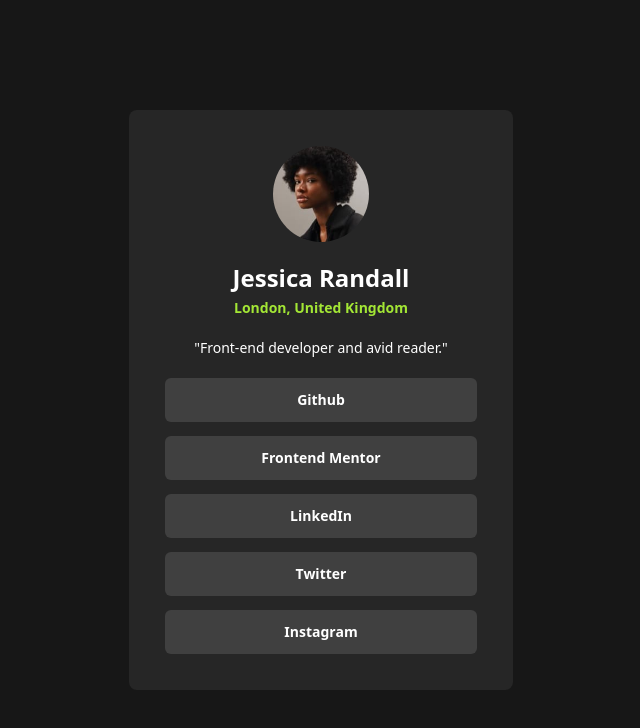
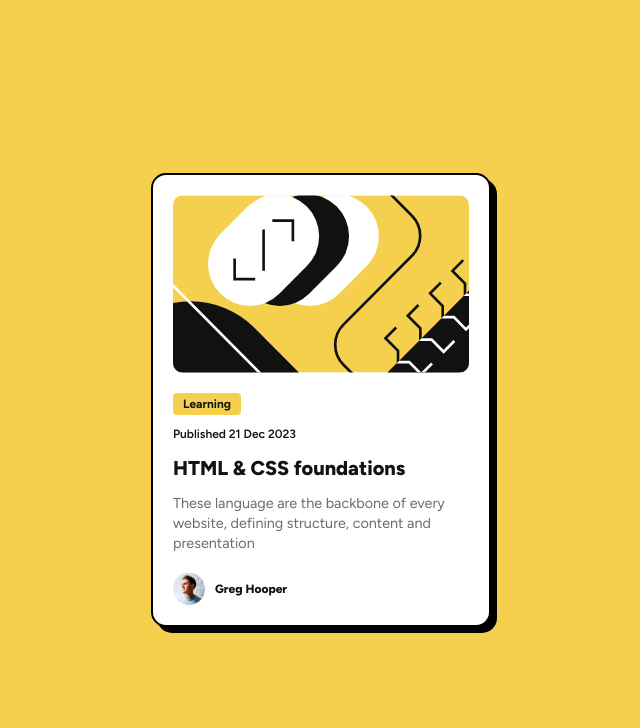
Before and after one commit to Kaka5hi/Tailwind-learning, a React (Vite) app: page / in a window 1280 px wide. Shown: the top 728 px of the page, without its empty margins (319-959 px from the left). Built offline with nearby package versions, Linux system fonts and the light colour scheme.

Commit message:
Add files via upload

```diff
--- a/index.html
+++ b/index.html
@@ -4,11 +4,11 @@
         <meta charset="UTF-8" />
         <link rel="icon" type="image/svg+xml" href="/vite.svg" />
         <meta name="viewport" content="width=device-width, initial-scale=1.0" />
-        <title>Recipe Page</title>
+        <title>Blog Preview Card</title>
         <link rel="preconnect" href="https://fonts.googleapis.com" />
         <link rel="preconnect" href="https://fonts.gstatic.com" crossorigin />
         <link
-            href="https://fonts.googleapis.com/css2?family=Outfit:wght@100..900&family=Young+Serif&display=swap"
+            href="https://fonts.googleapis.com/css2?family=Inter:ital,opsz,wght@0,14..32,100..900;1,14..32,100..900&display=swap"
             rel="stylesheet"
         />
     </head>
--- a/src/App.jsx
+++ b/src/App.jsx
@@ -1,9 +1,9 @@
-import SocialLinkProfileTailwind from "./Project/Tailwind/SocialLinkProfile/SocialLinkProfileTailwind";
+import BlogCard from "./Project/Basic/BlogCard/BlogCard";
 
 const App = () => {
     return (
         <div>
-            <SocialLinkProfileTailwind />
+            <BlogCard />
         </div>
     );
 };
--- /dev/null
+++ b/src/Project/Basic/BlogCard/BlogCard.css
@@ -0,0 +1,98 @@
+@import url("https://fonts.googleapis.com/css2?family=Figtree:ital,wght@0,300..900;1,300..900&display=swap");
+
+/* font-family: "Figtree", sans-serif; */
+
+.body_container {
+    background-color: hsl(47, 88%, 63%);
+    min-height: 100vh;
+    min-width: 100%;
+    display: flex;
+    align-items: center;
+    justify-content: center;
+    font-family: "Figtree", sans-serif;
+    padding: 10px;
+}
+
+.content_container {
+    max-width: 340px;
+    width: 100%;
+    background-color: white;
+    border: 2px solid black;
+    padding: 20px;
+    border-radius: 15px;
+    box-shadow: 6px 6px black;
+    display: flex;
+    flex-direction: column;
+    gap: 20px;
+}
+
+.content_container > img {
+    width: 100%;
+    border-radius: 10px;
+    object-fit: cover;
+}
+
+.info_container {
+    display: flex;
+    flex-direction: column;
+}
+
+.info_container > span:nth-child(1) {
+    text-transform: capitalize;
+    background-color: hsl(47, 88%, 63%);
+    color: hsl(0, 0%, 7%);
+    max-width: fit-content;
+    font-size: 0.75rem;
+    font-weight: 700;
+    padding: 2px 10px;
+    border-radius: 4px;
+}
+
+.info_container > span:nth-child(2) {
+    text-transform: capitalize;
+    margin-top: 10px;
+    font-size: 0.75rem;
+    font-weight: 600;
+    color: hsl(0, 0%, 7%);
+}
+
+.info_container > span:nth-child(3) {
+    margin-top: 10px;
+    color: hsl(0, 0%, 7%);
+    font-weight: 800;
+    font-size: 1.25rem;
+    transition: all ease-out 300ms;
+}
+
+.info_container > span:nth-child(3):hover {
+    cursor: pointer;
+    color: hsl(47, 88%, 63%);
+    transition: all ease-out 300ms;
+}
+
+.info_container > span:nth-child(4) {
+    margin-top: 10px;
+    color: hsl(0, 0%, 42%);
+    font-size: 0.9rem;
+    line-height: 20px;
+}
+
+.info_container > span:nth-child(4)::first-letter {
+    text-transform: capitalize;
+}
+
+.user_container {
+    display: flex;
+    align-items: center;
+    gap: 10px;
+    text-transform: capitalize;
+    font-size: 0.75rem;
+    font-weight: 800;
+    color: hsl(0, 0%, 7%);
+}
+
+.user_container > img {
+    width: 32px;
+    height: 32px;
+    object-fit: cover;
+}
--- /dev/null
+++ b/src/Project/Basic/BlogCard/BlogCard.jsx
@@ -0,0 +1,26 @@
+import "./BlogCard.css";
+
+const BlogCard = () => {
+    return (
+        <div className="body_container">
+            <div className="content_container">
+                <img src="illustration-article.svg" alt="image" />
+                <div className="info_container">
+                    <span>learning</span>
+                    <span>published 21 dec 2023</span>
+                    <span>HTML & CSS foundations</span>
+                    <span>
+                        these language are the backbone of every website,
+                        defining structure, content and presentation
+                    </span>
+                </div>
+                <div className="user_container">
+                    <img src="image-avatar.webp" alt="greg hooper" />
+                    <span>greg hooper</span>
+                </div>
+            </div>
+        </div>
+    );
+};
+
+export default BlogCard;
--- /dev/null
+++ b/src/Project/Tailwind/BlogCard/BlogCardTailwind.jsx
@@ -0,0 +1,7 @@
+import React from "react";
+
+const BlogCardTailwind = () => {
+    return <div>BlogCardTailwind</div>;
+};
+
+export default BlogCardTailwind;
--- a/src/Project/Tailwind/SocialLinkProfile/SocialLinkProfileTailwind.jsx
+++ b/src/Project/Tailwind/SocialLinkProfile/SocialLinkProfileTailwind.jsx
@@ -22,7 +22,7 @@ const SocialLinkProfileTailwind = () => {
                         "Front-end developer and avid reader."
                     </span>
                 </div>
-                <ul className="flex flex-col items-center justify-center gap-3.5 capitalize w-full text-sm font-semibold">
+                <ul className="flex flex-col items-center justify-center gap-4 capitalize w-full text-sm font-semibold">
                     <li className="py-3 rounded-md bg-neutral-700 w-full hover:bg-lime-400 hover:text-black hover:cursor-pointer">
                         github
                     </li>
```
Also changed, not shown: public/illustration-article.svg (added), public/image-avatar.webp (added).
